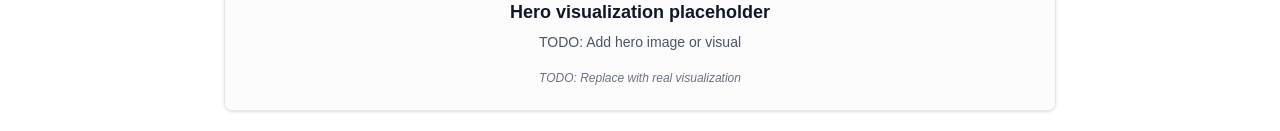
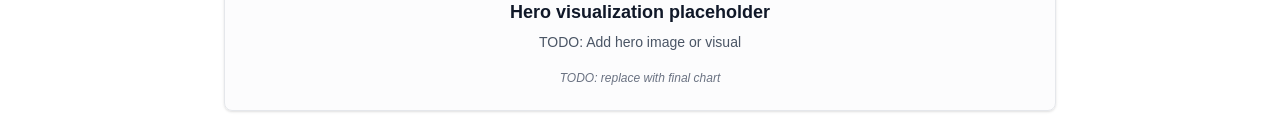
Before and after one commit to Gerald450/metastatic_breast_cancer_research_site, a Next.js app: page / in a window 1280 px wide. Shown: the part 669-800 px from the top of the page. Built offline with nearby package versions, Linux system fonts and the light colour scheme.

Commit message:
add to do comments

```diff
--- a/app/clinical-outcomes/page.tsx
+++ b/app/clinical-outcomes/page.tsx
@@ -29,6 +29,7 @@ export default function ClinicalOutcomesPage() {
             type="chart"
             description="Kaplan-Meier survival curves showing overall and progression-free survival"
           />
+          {/* TODO: replace with final chart */}
         </div>
       </Section>
 
--- a/app/definition/page.tsx
+++ b/app/definition/page.tsx
@@ -13,6 +13,7 @@ export default function DefinitionPage() {
         </h1>
       </div>
 
+      {/* TODO: add disease background section */}
       <Section title="Overview" subtitle="Understanding the condition">
         <div className="space-y-6">
           <Placeholder
--- a/app/epidemiology/page.tsx
+++ b/app/epidemiology/page.tsx
@@ -28,6 +28,7 @@ export default function EpidemiologyPage() {
             type="chart"
             description="Temporal trends in prevalence rates across different populations"
           />
+          {/* TODO: replace with final chart */}
         </div>
       </Section>
 
--- a/app/public-health/page.tsx
+++ b/app/public-health/page.tsx
@@ -15,6 +15,7 @@ export default function PublicHealthPage() {
 
       <Section title="Public Health Impact">
         <div className="space-y-6">
+          {/* TODO: add disease background section */}
           <Placeholder
             label="Population health burden"
             notes={[
@@ -28,6 +29,7 @@ export default function PublicHealthPage() {
             type="chart"
             description="Comprehensive view of disease burden and healthcare utilization"
           />
+          {/* TODO: replace with final chart */}
         </div>
       </Section>
 
--- a/components/CitationCallout.tsx
+++ b/components/CitationCallout.tsx
@@ -59,6 +59,7 @@ export default function CitationCallout({
         {pageRanges && (
           <div>
             <span className="font-medium">Pages:</span> {pageRanges}
+            {/* TODO: insert verified page numbers */}
           </div>
         )}
         <div className="mt-2 text-xs italic text-gray-600 dark:text-gray-400">
--- a/components/VisualPlaceholder.tsx
+++ b/components/VisualPlaceholder.tsx
@@ -99,7 +99,7 @@ export default function VisualPlaceholder({
           </p>
         )}
         <p className="text-xs italic text-gray-500 dark:text-gray-500">
-          TODO: Replace with real visualization
+          TODO: replace with final chart
         </p>
       </div>
 
--- a/lib/references.ts
+++ b/lib/references.ts
@@ -11,7 +11,7 @@ export type Reference = {
   highlightNotes?: (
     | string
     | { section: string; pages?: string; excerptHint: string }
-  )[];
+  )[]; // TODO: insert verified page numbers
 };
 
 export const references: Reference[] = [
```
